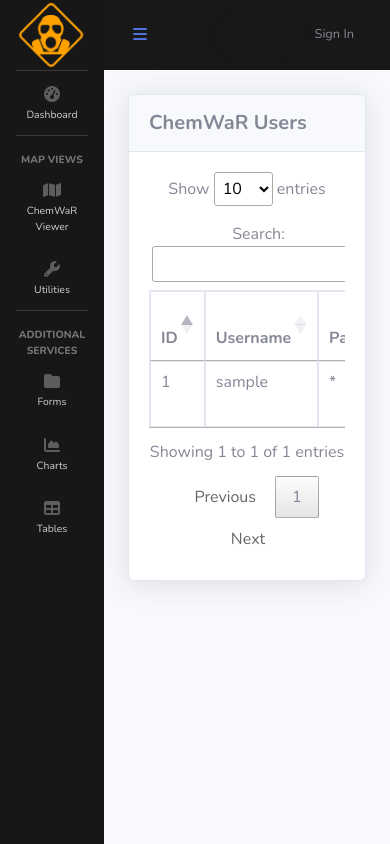
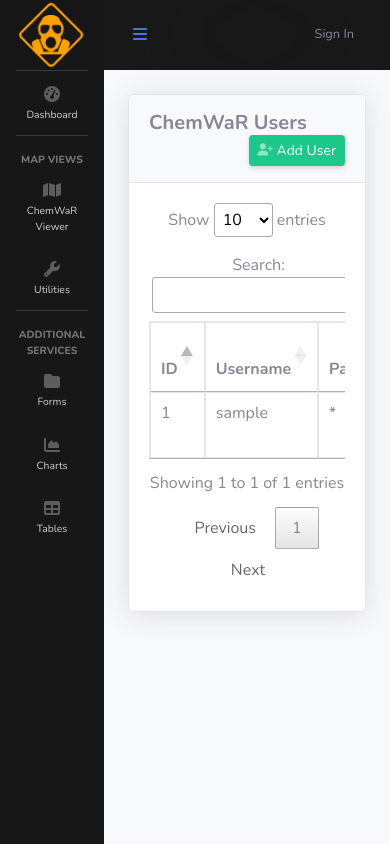
Before and after one commit to Natte2110/chemwar, a Flask app: template chemwar/templates/accounts.html in a window 390 px wide. Run offline with Flask 3, Linux system fonts and the light colour scheme; tables that the repository leaves empty hold one stand-in row (values such as "Sample post"); the template is opened without the code that fills it: values that come from a table or form of the project are taken from there, most other values are stand-ins (such as "Sample title", 1, 10 or a date in 2020); some libraries are stand-ins or nearby versions.

Commit message:
refactor: Update classes of add buttons

```diff
--- a/chemwar/templates/accounts.html
+++ b/chemwar/templates/accounts.html
@@ -17,7 +17,7 @@
     <div class="card shadow mb-4">
         <div class="card-header py-3">
             <h5 class="m-0 font-weight-bold users-table-title">ChemWaR Users</h5>
-            <a href="#" id="add-user" class="d-none d-sm-inline-block btn btn-sm btn-success shadow-sm">
+            <a href="#" id="add-user" class="d-none d-inline-block btn btn-sm btn-success shadow-sm">
                 <i class="fas fa-user-plus fa-sm text-white-50" aria-hidden="true"></i> Add User</a>
         </div>
         <div class="card-body">
@@ -59,7 +59,7 @@
                                 <td></td>
                             {% else %}
                                 <td class="text-center text-danger">
-                                    <a href="#" id="delete-{{ user.id }}" class="d-none d-sm-inline-block btn btn-sm btn-danger delete-button shadow-sm">
+                                    <a href="#" id="delete-{{ user.id }}" class="d-none d-inline-block btn btn-sm btn-danger delete-button shadow-sm">
                                         <i class="fas fa-trash-can fa-sm text-white-50" aria-hidden="true"></i></a>
                                     <!-- <i id="delete-{{ user.id }}" class="fa-solid fa-trash-can delete-account"></i> -->
                                 </td>
--- a/chemwar/templates/groups.html
+++ b/chemwar/templates/groups.html
@@ -17,7 +17,7 @@
     <div class="card shadow mb-4">
         <div class="card-header py-3">
             <h5 class="m-0 font-weight-bold users-table-title">ChemWaR Groups</h5>
-            <a href="#" id="add-group" class="d-none d-sm-inline-block btn btn-sm btn-success shadow-sm">
+            <a href="#" id="add-group" class="d-none d-inline-block btn btn-sm btn-success shadow-sm">
                 <i class="fas fa-plus fa-sm text-white-50" aria-hidden="true"></i> Add Group</a>
         </div>
         <div class="card-body">
```
